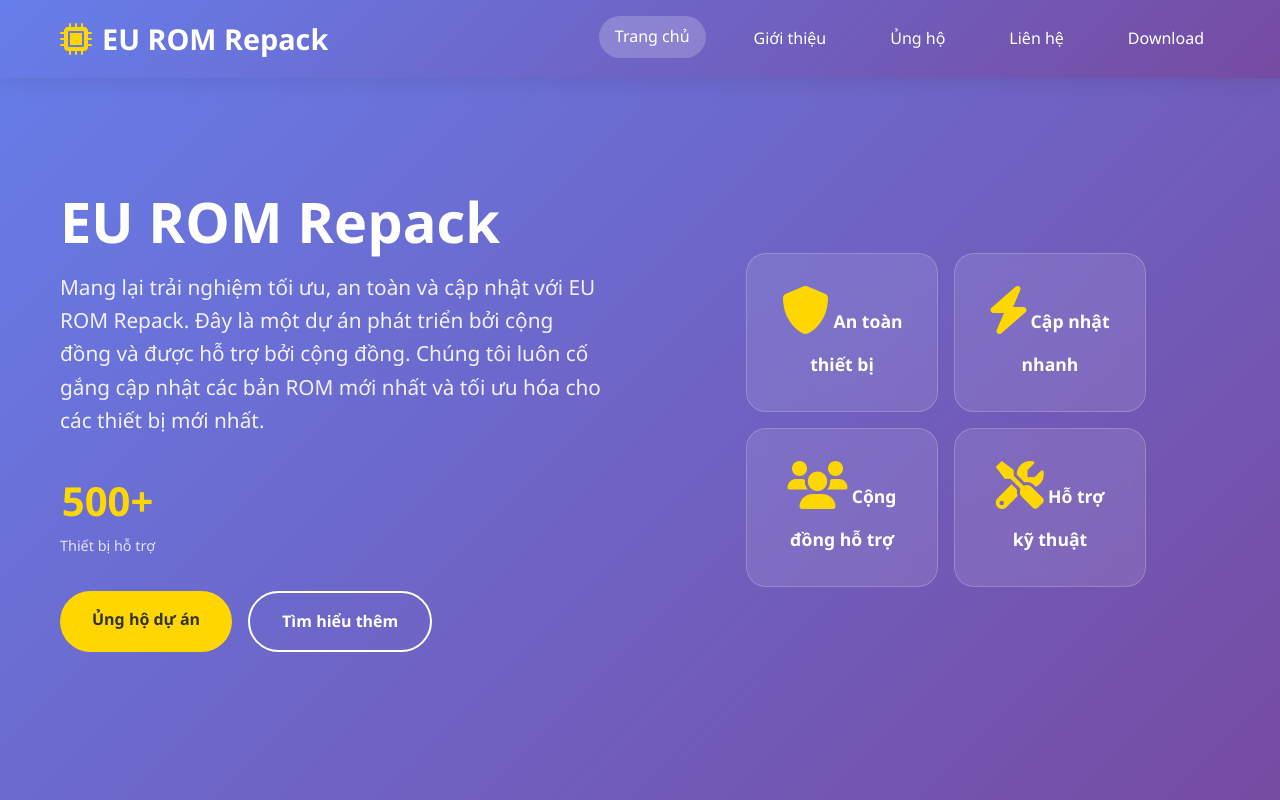
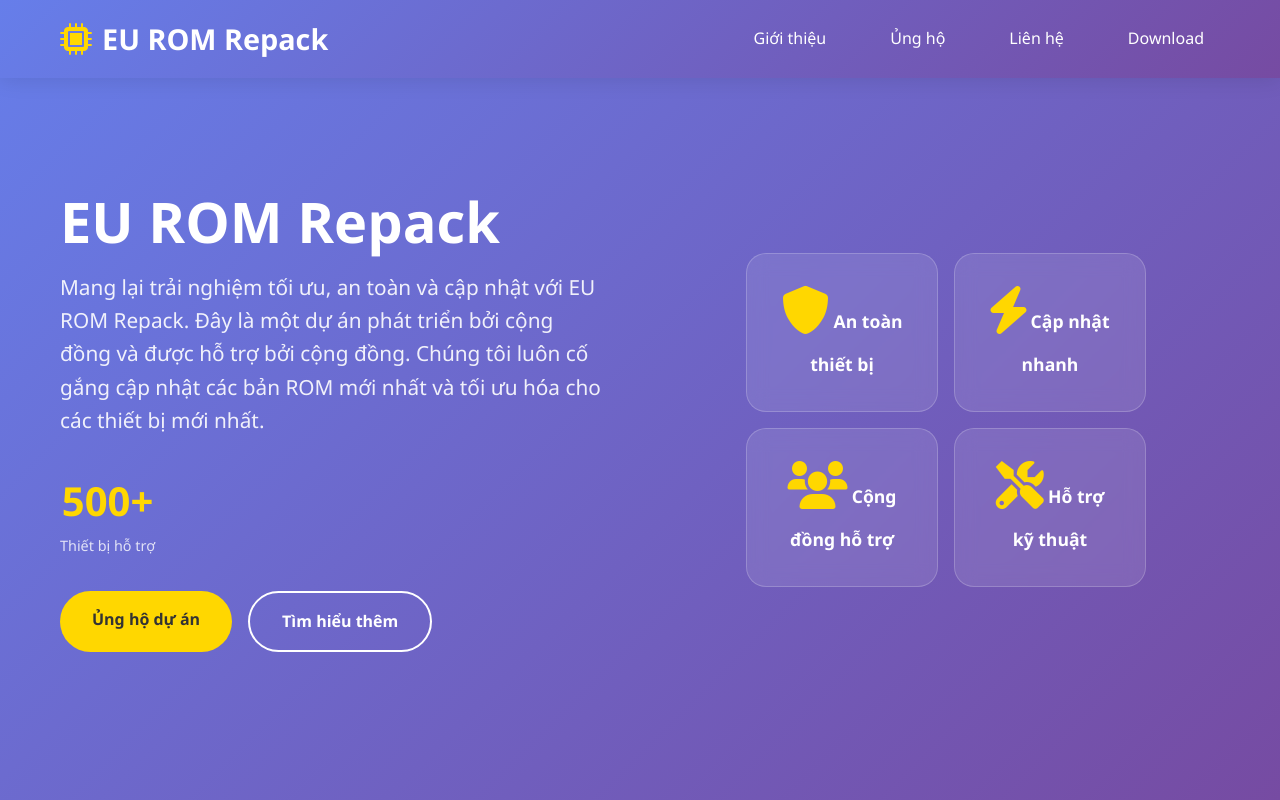
Before and after one commit to lucnguyen06/EU-ROM-Repack, a plain HTML site: page index.html in a window 1280 px wide. Shown: the top 800 px of the page. Drawn offline with Linux system fonts and the light colour scheme.

Commit message:
Update index.html

```diff
--- a/index.html
+++ b/index.html
@@ -17,7 +17,6 @@
                     <h1>EU ROM Repack</h1>
                 </div>
                 <nav class="nav">
-                    <a href="#home" class="nav-link active">Trang chủ</a>
                     <a href="#about" class="nav-link">Giới thiệu</a>
                     <a href="#support" class="nav-link">Ủng hộ</a>
                     <a href="#contact" class="nav-link">Liên hệ</a>
```
